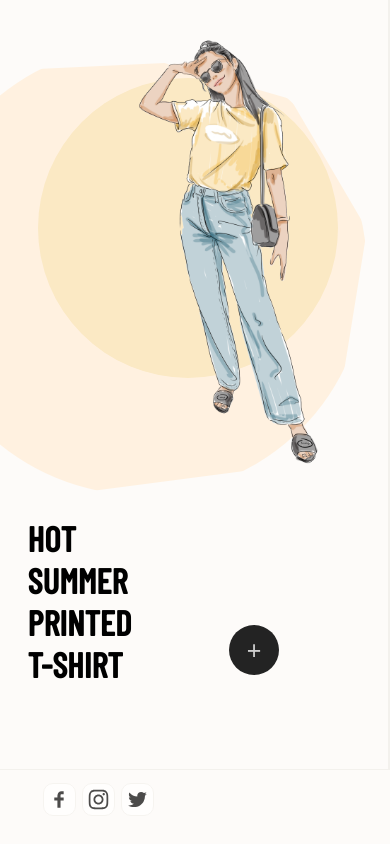
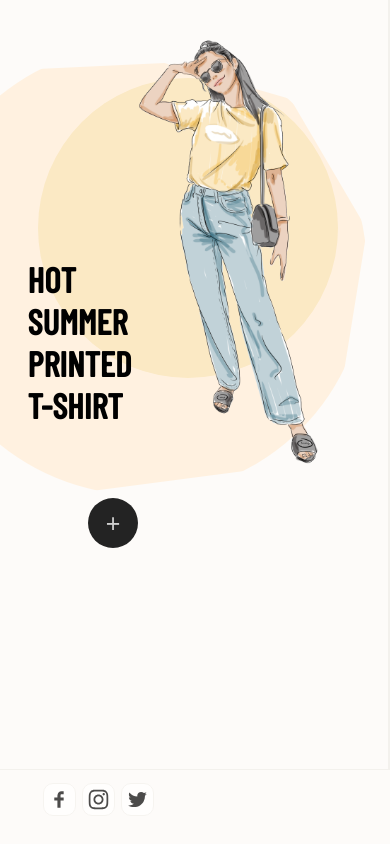
Before and after one commit to Puja-Sh/fashion-page-interaction, a Next.js app: page / in a window 390 px wide. Built offline with nearby package versions, Linux system fonts and the light colour scheme; a web font is replaced by a local one.

Commit message:
testing changes

```diff
--- a/styles/Image.module.css
+++ b/styles/Image.module.css
@@ -53,6 +53,7 @@
 }
 
 @media only screen and (max-width: 700px) {
+
     .model {
         height: 500px;
         width: 200px;
--- a/styles/Product.module.css
+++ b/styles/Product.module.css
@@ -67,7 +67,7 @@
 @media only screen and (max-width: 700px) {
     .productContainer {
         display: flex;
-        justify-content: center;
+        justify-content: flex-start;
         width: 100%!important;
         border-bottom: 1px solid #F3F1ED;
     }
@@ -76,7 +76,7 @@
         display: flex;
         align-items: center;
         flex-direction: column;
-        justify-content: flex-end;
+        justify-content: center;
         top: -94px;
         position: relative;
     }
@@ -85,6 +85,8 @@
     }
     .plusBtn {
         align-self: flex-end;
+        bottom: -132px;
+        left: 0;
     }
     .infoContainer {
         padding: unset;
```
